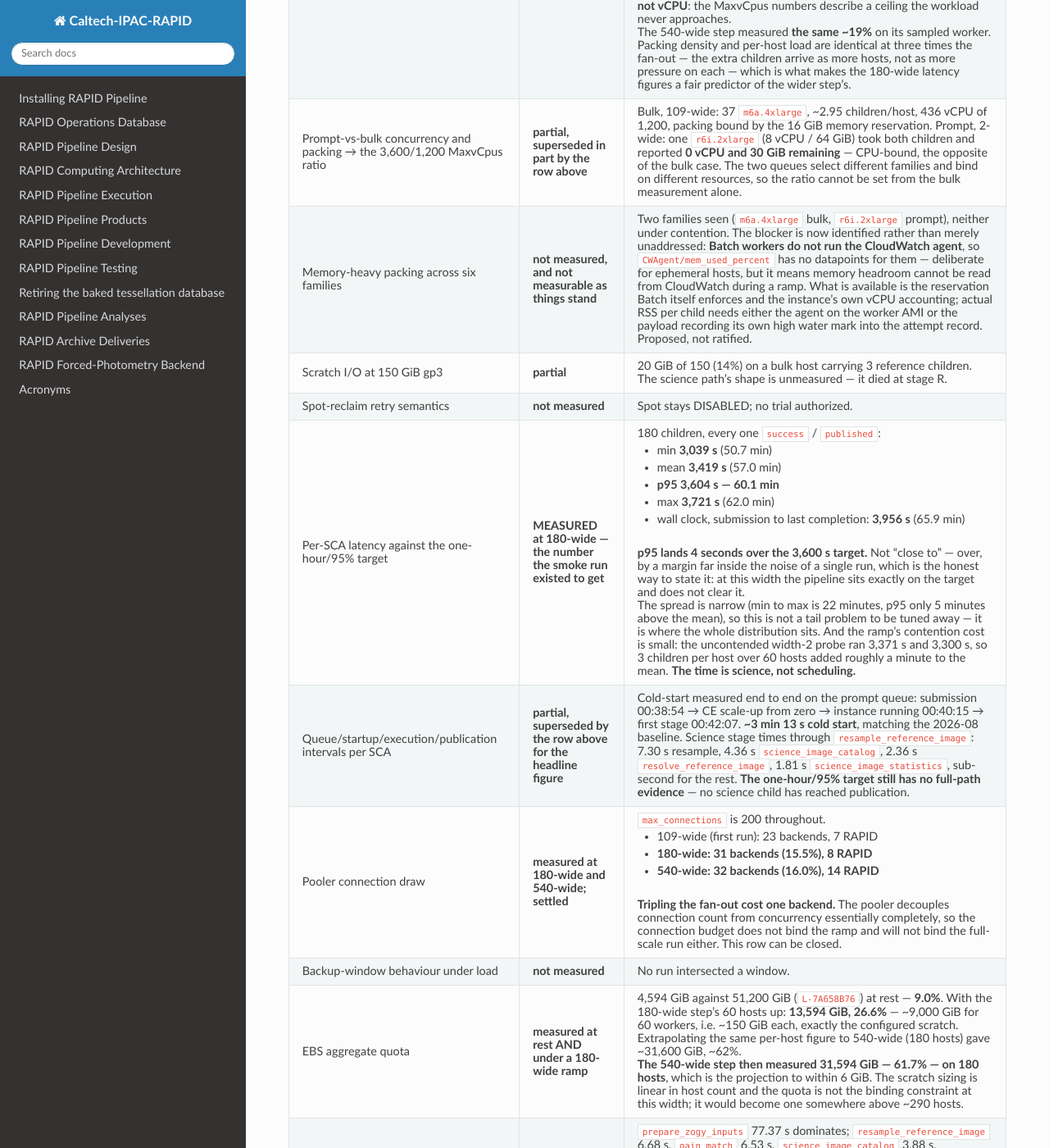
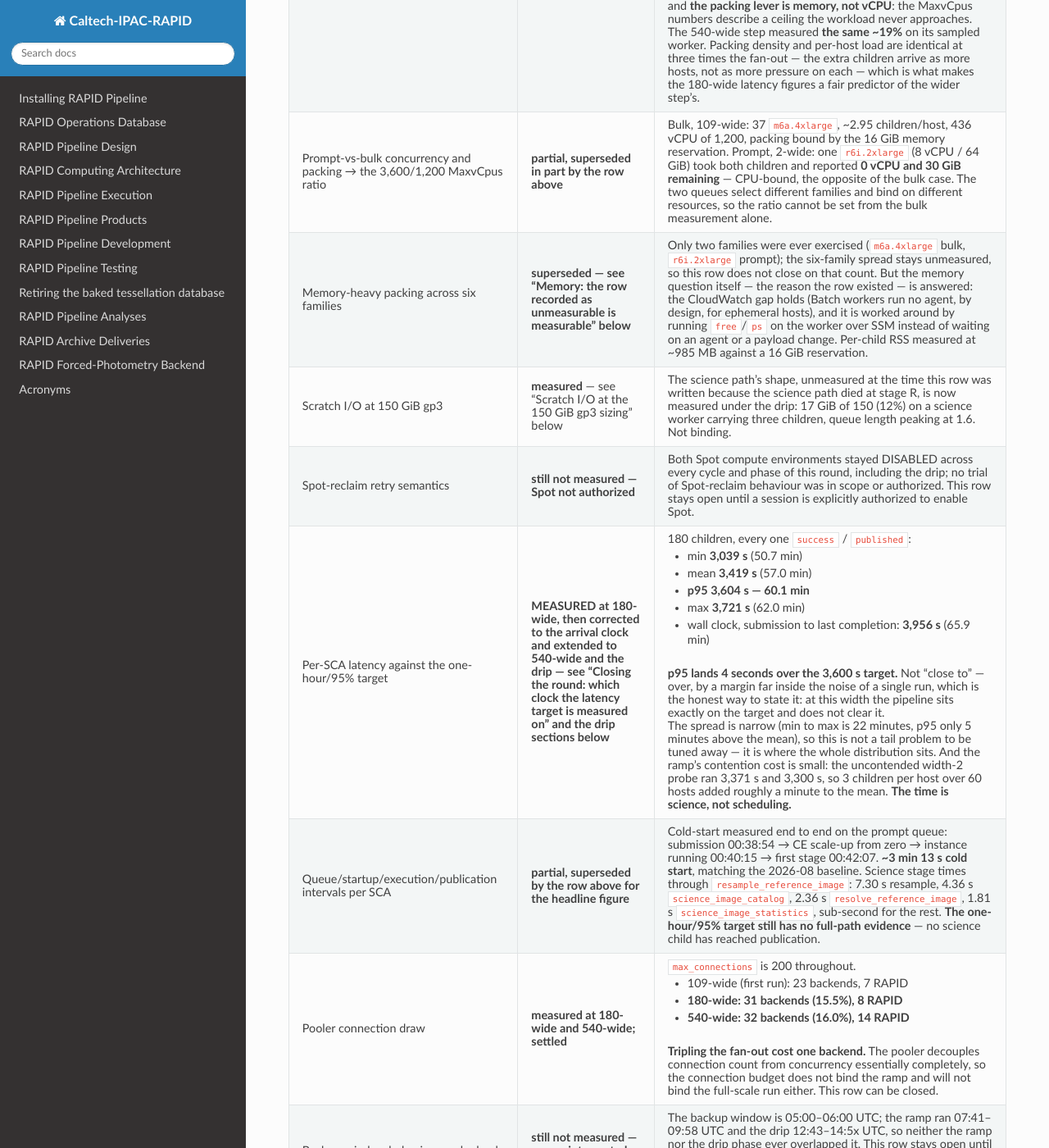
Before and after one commit to Caltech-IPAC/rapid, a Sphinx documentation site: the page built from docs/source/dev/q9_fix_round.rst, in a window 1280 px wide and 1400 px high, scrolled down 4576 px. Shown: the whole window at 82% size. Built offline with Sphinx 7.4.7 and the Read the Docs theme 3.1.0, drawn with Linux system fonts in a browser that asks for light colours; some of the changed text lies outside the part shown.

Commit message:
docs: the drip finals verified independently, and the exit ruling is PASSED
q9_fix_round.rst: the drip phase's 362 attempts (probe + six waves of 60)
are recorded and independently verified against the attempt table -- all
terminal, all success/published, zero error_category. The recorder's own
finals object never landed (rapid-admin was terminated mid-poll, 15:01:34Z),
so the SQL read is the authoritative source; the still-open evidence rows
(Spot, backup window) are marked with why, and rows superseded by later
measurements in the same document now point forward to them.

q8_smoke.rst: closed with the exit ruling -- PASSED by owner ruling,
2026-08-08. Four of five clauses met outright; the latency clause met in
measurement context (Galactic-plane dense-field baseline against an
extragalactic-field target). Latency targets are now stated per field
class. Milestone M1 closure criterion met.

```diff
--- a/docs/source/dev/q9_fix_round.rst
+++ b/docs/source/dev/q9_fix_round.rst
@@ -320,26 +320,33 @@
        families and bind on different resources, so the ratio cannot be
        set from the bulk measurement alone.
    * - Memory-heavy packing across six families
-     - **not measured, and not measurable as things stand**
-     - Two families seen (``m6a.4xlarge`` bulk, ``r6i.2xlarge`` prompt),
-       neither under contention. The blocker is now identified rather
-       than merely unaddressed: **Batch workers do not run the
-       CloudWatch agent**, so ``CWAgent/mem_used_percent`` has no
-       datapoints for them — deliberate for ephemeral hosts, but it means
-       memory headroom cannot be read from CloudWatch during a ramp. What
-       is available is the reservation Batch itself enforces and the
-       instance's own vCPU accounting; actual RSS per child needs either
-       the agent on the worker AMI or the payload recording its own high
-       water mark into the attempt record. Proposed, not ratified.
+     - **superseded — see "Memory: the row recorded as unmeasurable is
+       measurable" below**
+     - Only two families were ever exercised (``m6a.4xlarge`` bulk,
+       ``r6i.2xlarge`` prompt); the six-family spread stays unmeasured, so
+       this row does not close on that count. But the memory question
+       itself — the reason the row existed — is answered: the CloudWatch
+       gap holds (Batch workers run no agent, by design, for ephemeral
+       hosts), and it is worked around by running ``free``/``ps`` on the
+       worker over SSM instead of waiting on an agent or a payload change.
+       Per-child RSS measured at ~985 MB against a 16 GiB reservation.
    * - Scratch I/O at 150 GiB gp3
-     - **partial**
-     - 20 GiB of 150 (14%) on a bulk host carrying 3 reference children.
-       The science path's shape is unmeasured — it died at stage R.
+     - **measured** — see "Scratch I/O at the 150 GiB gp3 sizing" below
+     - The science path's shape, unmeasured at the time this row was
+       written because the science path died at stage R, is now measured
+       under the drip: 17 GiB of 150 (12%) on a science worker carrying
+       three children, queue length peaking at 1.6. Not binding.
    * - Spot-reclaim retry semantics
-     - **not measured**
-     - Spot stays DISABLED; no trial authorized.
+     - **still not measured — Spot not authorized**
+     - Both Spot compute environments stayed DISABLED across every cycle
+       and phase of this round, including the drip; no trial of
+       Spot-reclaim behaviour was in scope or authorized. This row stays
+       open until a session is explicitly authorized to enable Spot.
    * - Per-SCA latency against the one-hour/95% target
-     - **MEASURED at 180-wide — the number the smoke run existed to get**
+     - **MEASURED at 180-wide, then corrected to the arrival clock and
+       extended to 540-wide and the drip — see "Closing the round: which
+       clock the latency target is measured on" and the drip sections
+       below**
      - 180 children, every one ``success`` / ``published``:
 
        * min **3,039 s** (50.7 min)
@@ -383,8 +390,13 @@
        connection budget does not bind the ramp and will not bind the
        full-scale run either. This row can be closed.
    * - Backup-window behaviour under load
-     - **not measured**
-     - No run intersected a window.
+     - **still not measured — no run intersected the window**
+     - The backup window is 05:00–06:00 UTC; the ramp ran 07:41–09:58 UTC
+       and the drip 12:43–14:5x UTC, so neither the ramp nor the drip
+       phase ever overlapped it. This row stays open until a run's
+       schedule happens to cross 05:00–06:00 UTC — recording "no effect
+       observed" without an overlap would be a false clean, not a result.
+       Detail: "The backup window" below.
    * - EBS aggregate quota
      - **measured at rest AND under a 180-wide ramp**
      - 4,594 GiB against 51,200 GiB (``L-7A658B76``) at rest — **9.0%**.
@@ -496,6 +508,22 @@
        instance took longer to reach RUNNING (a fresh host pulling a
        2.38 GB image), so the pull is the variable part, not the
        scale-up.
+   * - Continuous-arrival drip: attempt outcomes
+     - **measured — drained and verified**
+     - Six waves of 60 plus the 2-child probe, **362 attempts total,
+       independently verified against the attempt table**: ``run_id like
+       'q9-drip%'`` returns exactly 362 rows split ``q9-drip-probe`` (2),
+       ``q9-drip-w1`` through ``w6`` (60 each). **All 362 terminal, zero
+       non-terminal, zero unexplained**: 350 ``terminal_after_start`` /
+       ``success`` / ``published`` and 12 ``application_closed`` /
+       ``success`` / ``published``, no row carrying an ``error_category``.
+       The self-recorder's own ``progress.txt`` (``still_open`` count)
+       reached 0 at 14:45:49Z and held at 0 through 14:53:56Z, matching
+       the SQL read. Wave overlap, warm/cold arrival delay and the
+       per-child memory measurement taken mid-drip are detailed in "The
+       continuous-arrival drip" below; the arrival-clock latency figure
+       is in "Closing the round: which clock the latency target is
+       measured on".
 
 Observability
 -------------
```
Also changed, not shown: docs/source/dev/q8_smoke.rst (+47 -0 lines).
